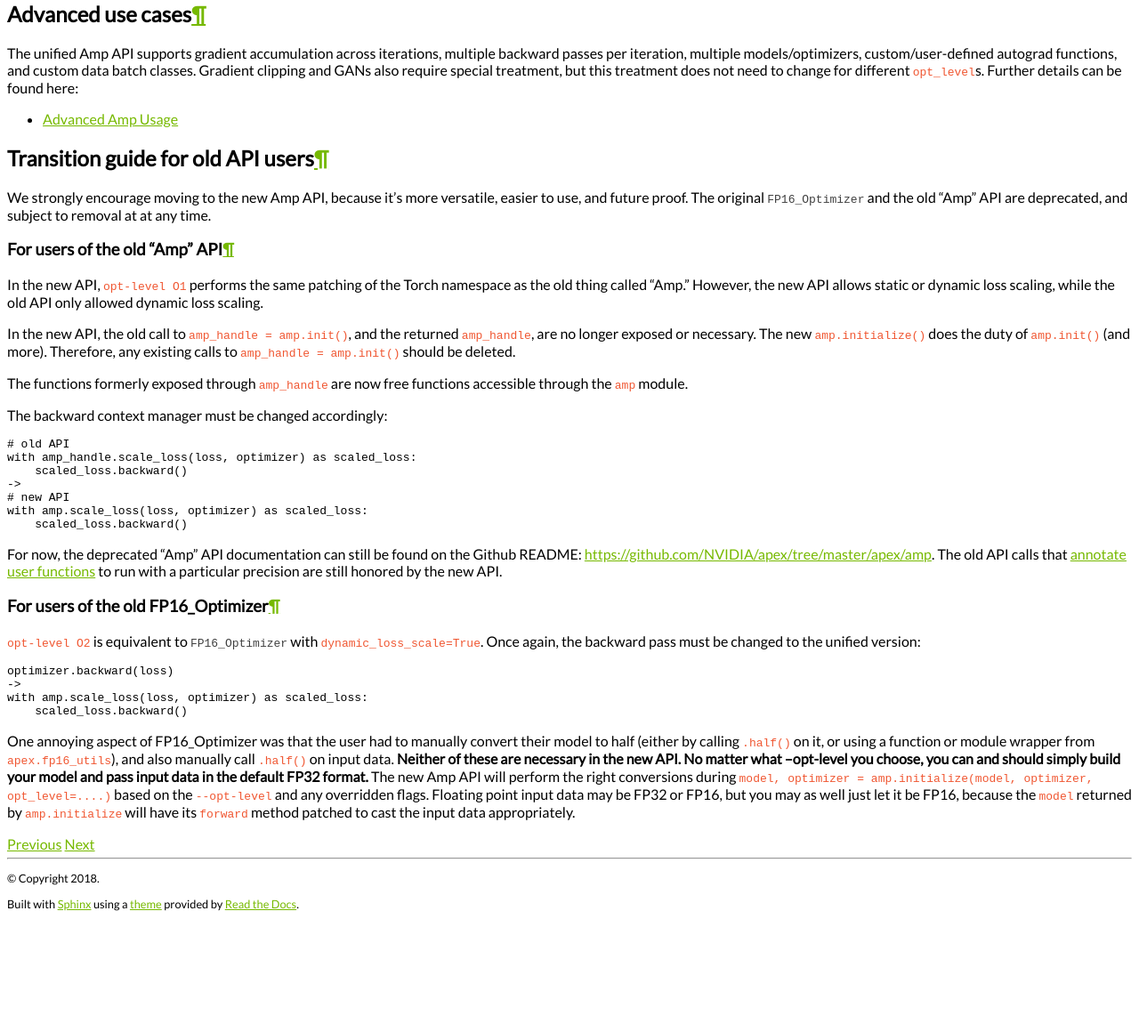
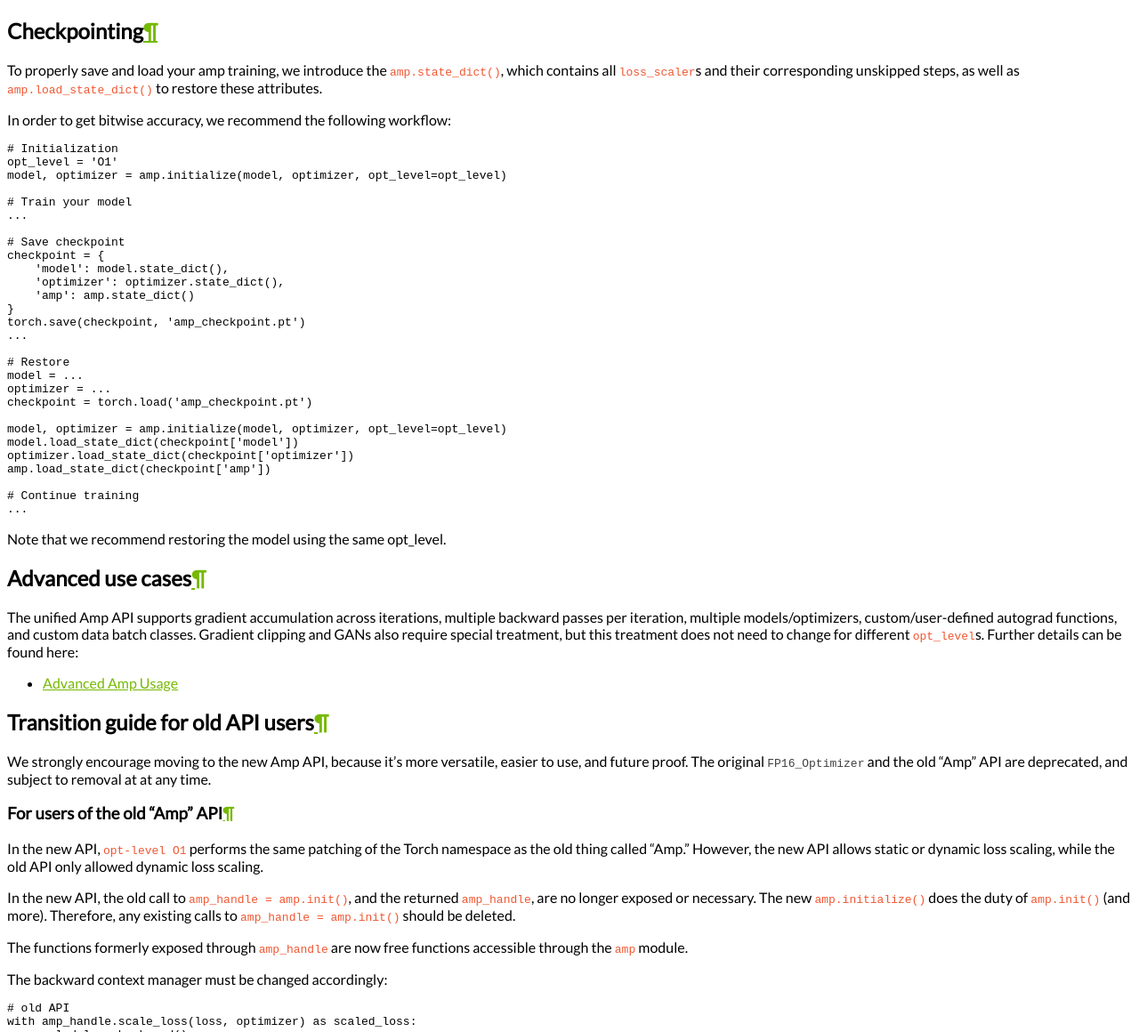
Before and after one commit to NVIDIA/apex, a Sphinx documentation site: the page built from docs/source/amp.rst, in a window 1280 px wide and 1400 px high, scrolled down 3546 px. Shown: the part 240-1400 px from the top of the window at 89% size. Built offline with Sphinx 7.4.7 and the Read the Docs theme 2.0.0, drawn with Linux system fonts in a browser that asks for light colours; before the commit the page ends 4818 px from its top, so only the background shows below that.

Commit message:
add docs to source/amp

```diff
--- a/docs/source/amp.rst
+++ b/docs/source/amp.rst
@@ -177,6 +177,44 @@ Unified API
 
 .. autofunction:: master_params
 
+Checkpointing
+-------------
+
+To properly save and load your amp training, we introduce the ``amp.state_dict()``, which contains all ``loss_scaler``\ s and their corresponding unskipped steps, as well as ``amp.load_state_dict()`` to restore these attributes.
+
+In order to get bitwise accuracy, we recommend the following workflow::
+
+        # Initialization
+        opt_level = 'O1'
+        model, optimizer = amp.initialize(model, optimizer, opt_level=opt_level)
+
+        # Train your model
+        ...
+
+        # Save checkpoint
+        checkpoint = {
+            'model': model.state_dict(),
+            'optimizer': optimizer.state_dict(),
+            'amp': amp.state_dict()
+        }
+        torch.save(checkpoint, 'amp_checkpoint.pt')
+        ...
+
+        # Restore
+        model = ...
+        optimizer = ...
+        checkpoint = torch.load('amp_checkpoint.pt')
+
+        model, optimizer = amp.initialize(model, optimizer, opt_level=opt_level)
+        model.load_state_dict(checkpoint['model'])
+        optimizer.load_state_dict(checkpoint['optimizer'])
+        amp.load_state_dict(checkpoint['amp'])
+
+        # Continue training
+        ...
+
+Note that we recommend restoring the model using the same opt_level.
+
 Advanced use cases
 ------------------
 
```
Also changed, not shown: README.md (+1 -1 lines).
